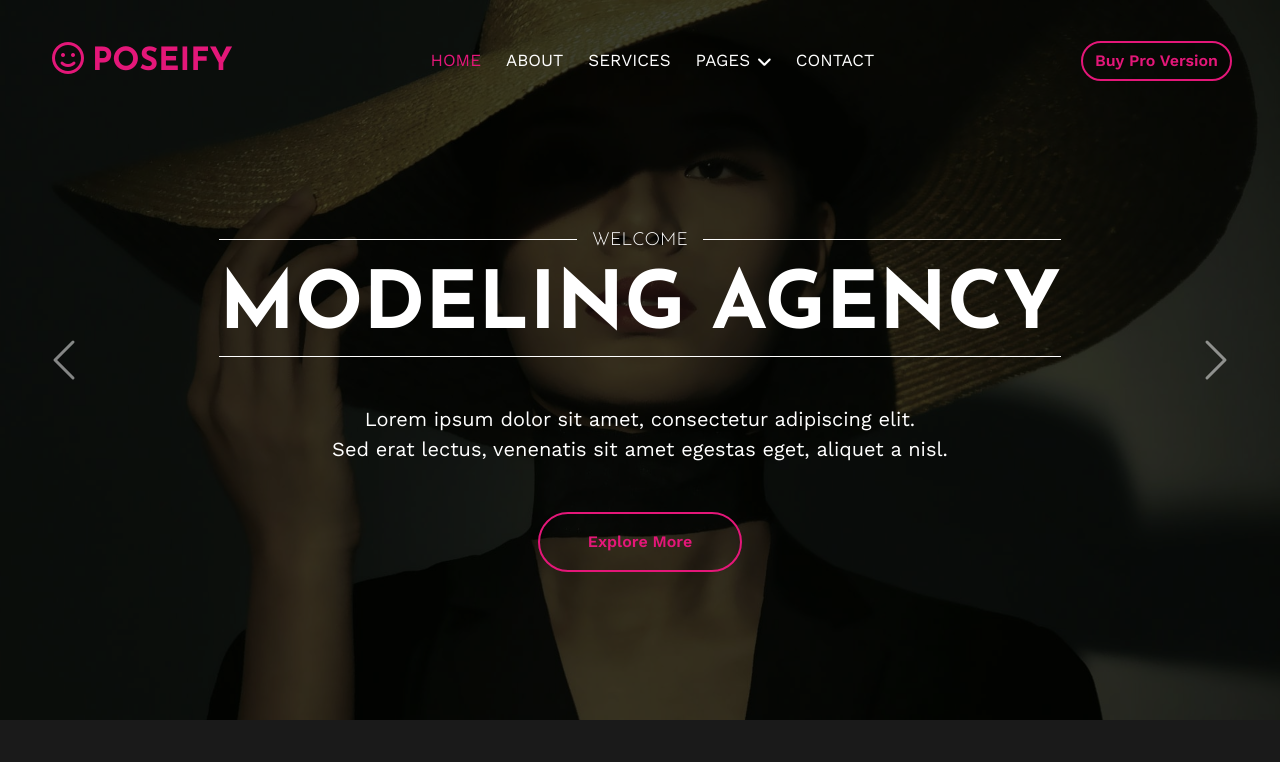
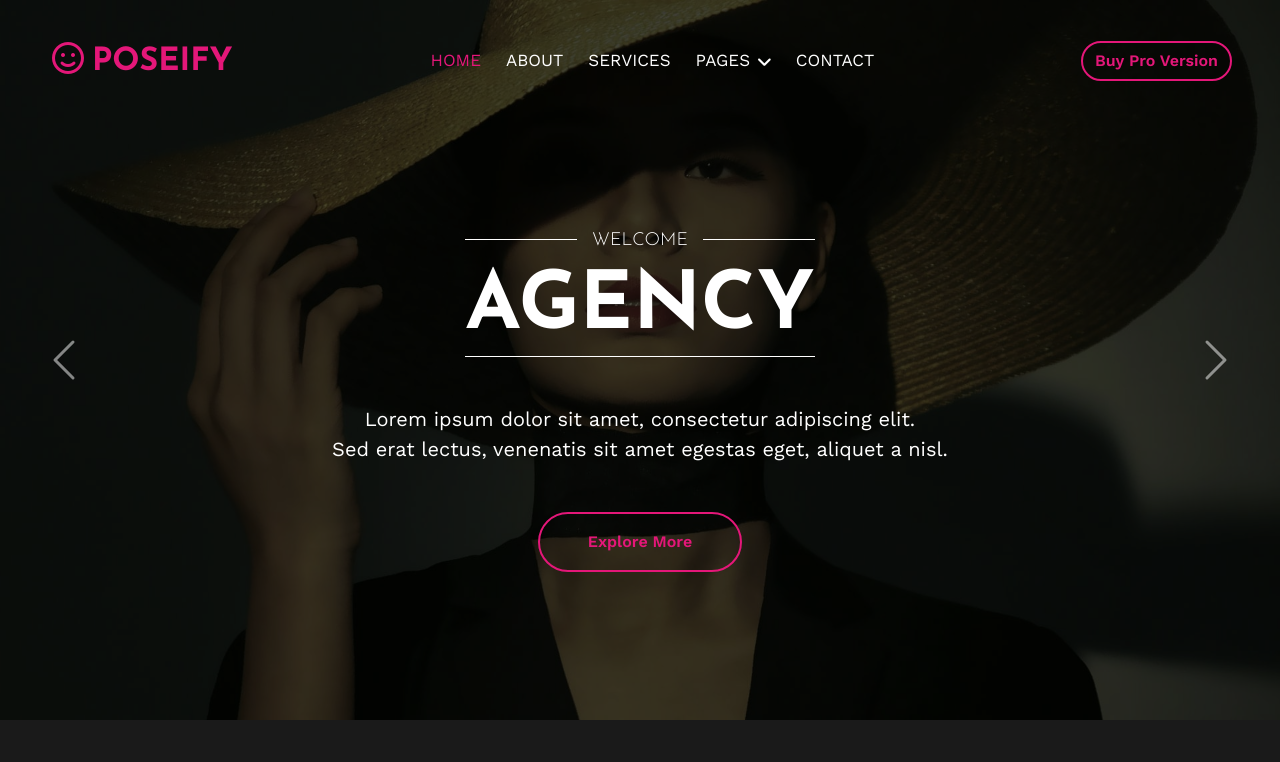
Before and after one commit to kaha-ayj/2405066_WEBSITE_CICD, a plain HTML site: page index.html in a window 1280 px wide. Shown: the top 762 px of the page. Drawn offline with nearby package versions, Linux system fonts and the light colour scheme.

Commit message:
edit file index

```diff
--- a/index.html
+++ b/index.html
@@ -93,7 +93,7 @@
                         <div class="title mx-5 px-5 animated slideInDown">
                             <div class="title-center">
                                 <h5>Welcome</h5>
-                                <h1 class="display-1">Modeling Agency</h1>
+                                <h1 class="display-1"> Agency</h1>
                             </div>
                         </div>
                         <p class="fs-5 mb-5 animated slideInDown">Lorem ipsum dolor sit amet, consectetur adipiscing elit.<br> Sed erat lectus, venenatis sit amet egestas eget, aliquet a nisl.</p>
```
